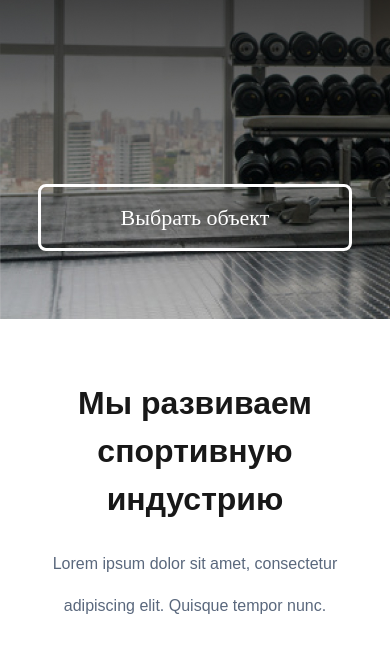
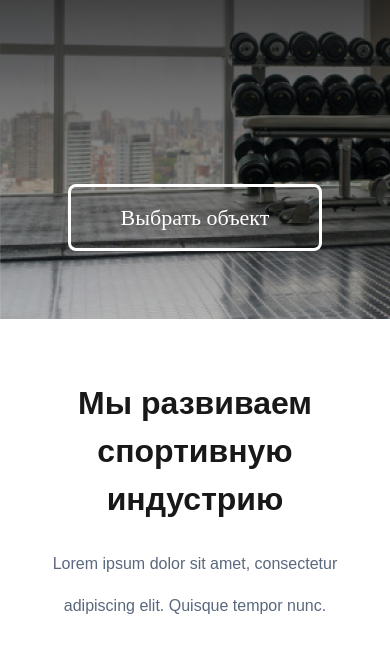
Before and after one commit to Alexeykormiltsev/test1, a website: page app/index.html in a window 390 px wide. Shown: the part 141-795 px from the top of the page. Drawn offline with Linux system fonts and the light colour scheme.

Commit message:
еще подкорректировал хедер

```diff
--- a/app/scss/_media.scss
+++ b/app/scss/_media.scss
@@ -1,4 +1,3 @@
-
 // // адаптив от себя,
 // т.к. в макете отсутствует
 
@@ -137,12 +136,13 @@
 
             &__link {
                 font-size: 16px;
+                white-space: nowrap;
             }
         }
 
         &__bottom--link {
             font-size: 22px;
-            padding: 18px 80px;
+            padding: 18px 50px;
             white-space: nowrap;
         }
     }
```
Also changed, not shown: app/css/style.min.css.
